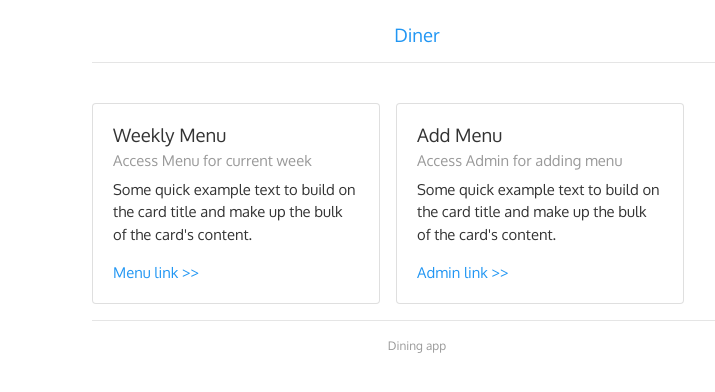
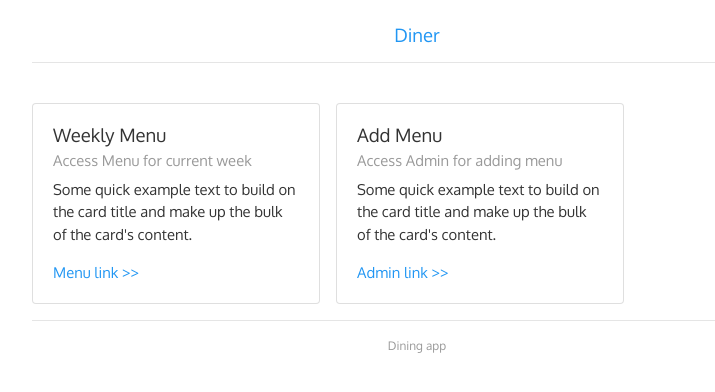
Before and after one commit to losanki/diner, a Django app: page / in a window 1280 px wide. Shown: the top 392 px of the page, without its empty margins (223-938 px from the left). Run offline with Django 3.2, Linux system fonts and the light colour scheme; some libraries are stand-ins or nearby versions.

Commit message:
Max 800 px for entire week menu

```diff
--- a/templates/base.html
+++ b/templates/base.html
@@ -13,7 +13,7 @@
     <style>
       .container {
         width: auto;
-        max-width: 680px;
+        max-width: 800px;
         padding: 0 15px;
       }
       .post-footer, .comments {
```
